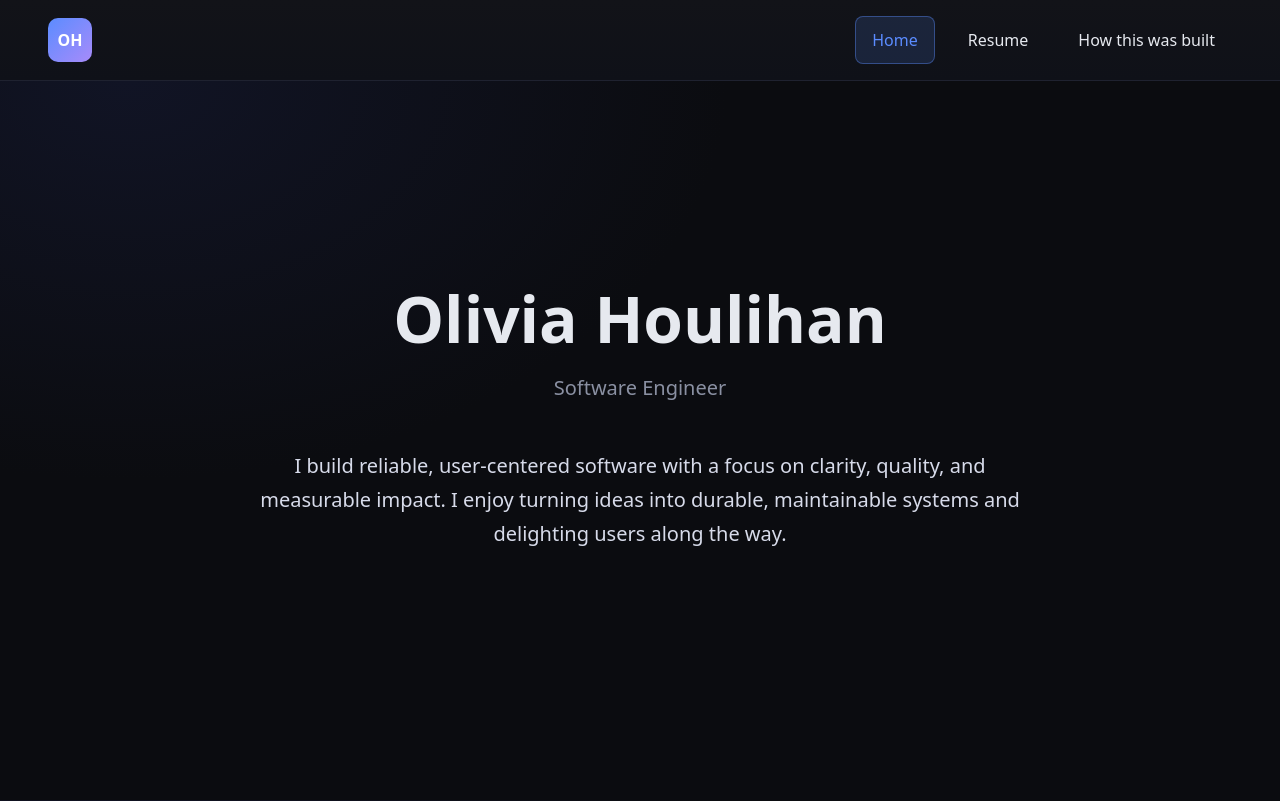
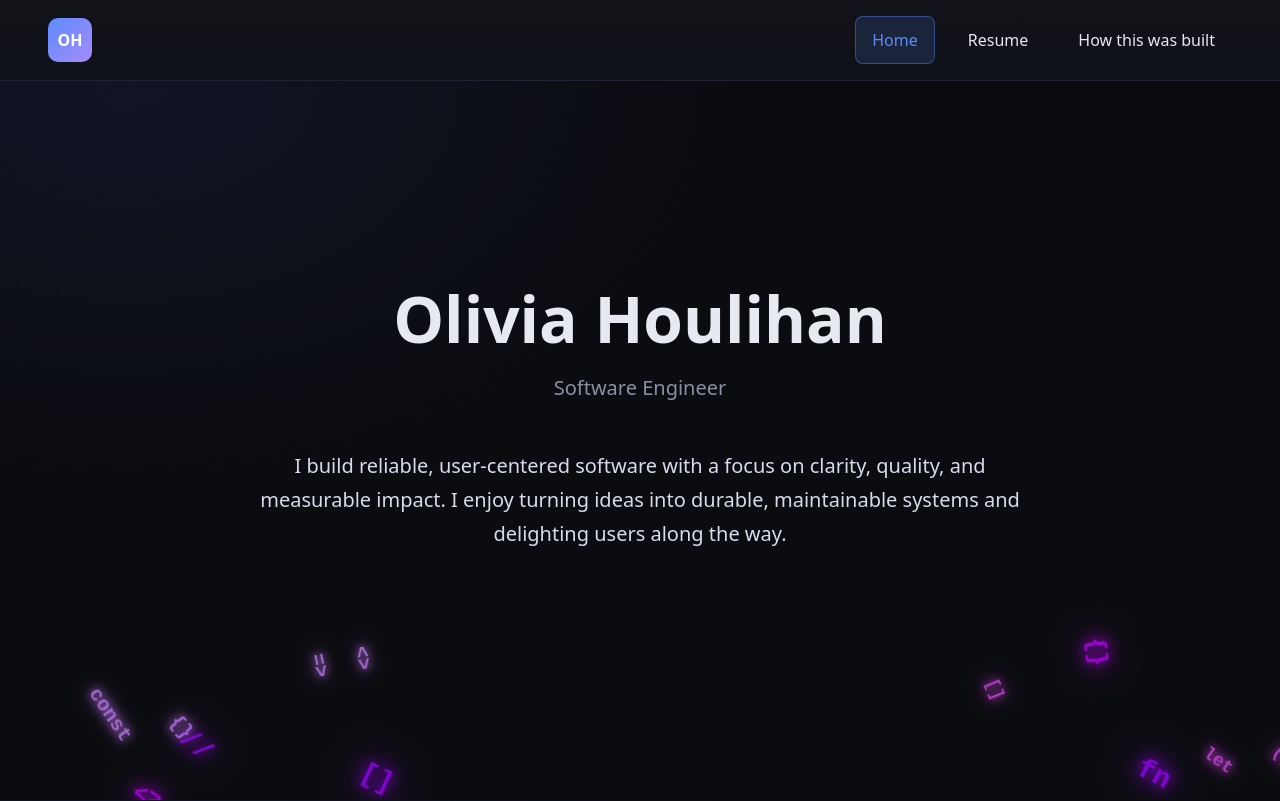
Before and after one commit to Livy1159/OliviaHoulihanWebsite, a Next.js app: page / in a window 1280 px wide. Built offline with nearby package versions, Linux system fonts and the light colour scheme.

Commit message:
Add animation

```diff
--- /dev/null
+++ b/app/components/TechAnimation.module.scss
@@ -0,0 +1,88 @@
+@import '../variables';
+
+.animationContainer {
+  position: fixed;
+  top: 80px; // Account for navigation bar
+  left: 0;
+  width: 100%;
+  height: calc(100vh - 80px);
+  pointer-events: none;
+  z-index: 0;
+  overflow: hidden;
+}
+
+.floatingElement {
+  position: absolute;
+  bottom: -50px;
+  font-family: 'Courier New', monospace;
+  font-size: 24px;
+  color: #BF00FF; // Neon purple
+  font-weight: 600;
+  user-select: none;
+  animation: floatUp linear infinite;
+  white-space: nowrap;
+  text-shadow: 0 0 10px #BF00FF, 0 0 20px #BF00FF, 0 0 30px #BF00FF;
+
+  // Add some variation to sizes
+  &:nth-child(odd) {
+    font-size: 20px;
+    color: #C77DFF; // Lighter neon purple
+    text-shadow: 0 0 8px #C77DFF, 0 0 16px #C77DFF;
+  }
+
+  &:nth-child(3n) {
+    font-size: 28px;
+    color: #9D00FF; // Deeper neon purple
+    text-shadow: 0 0 12px #9D00FF, 0 0 24px #9D00FF, 0 0 36px #9D00FF;
+  }
+
+  &:nth-child(4n) {
+    font-size: 18px;
+    color: #D946EF; // Bright neon purple
+    text-shadow: 0 0 8px #D946EF, 0 0 16px #D946EF;
+  }
+}
+
+@keyframes floatUp {
+  0% {
+    transform: translateY(0) rotate(0deg);
+    opacity: 0;
+  }
+  5% {
+    opacity: 0.8;
+  }
+  95% {
+    opacity: 0.8;
+  }
+  100% {
+    transform: translateY(-100vh) rotate(360deg);
+    opacity: 0;
+  }
+}
+
+// Reduce animation on mobile for performance
+@media (max-width: $breakpoint-mobile) {
+  .floatingElement {
+    font-size: 18px;
+
+    &:nth-child(odd) {
+      font-size: 16px;
+    }
+
+    &:nth-child(3n) {
+      font-size: 20px;
+    }
+
+    &:nth-child(4n) {
+      font-size: 14px;
+    }
+  }
+}
+
+// Reduce motion for users who prefer it
+@media (prefers-reduced-motion: reduce) {
+  .floatingElement {
+    animation: none;
+    opacity: 0;
+  }
+}
--- /dev/null
+++ b/app/components/TechAnimation.tsx
@@ -0,0 +1,50 @@
+'use client';
+
+import { useEffect, useState } from 'react';
+import styles from './TechAnimation.module.scss';
+
+// Tech symbols that will float in the background
+const techSymbols = ['{}', '<>', '[]', '()', '=>', '//', 'const', 'let', 'fn', '{}', '<>', '[]'];
+
+interface FloatingElement {
+  id: number;
+  symbol: string;
+  left: number;
+  delay: number;
+  duration: number;
+}
+
+export default function TechAnimation() {
+  const [elements, setElements] = useState<FloatingElement[]>([]);
+
+  useEffect(() => {
+    // Generate floating elements with random positions and timings
+    const newElements: FloatingElement[] = techSymbols.map((symbol, index) => ({
+      id: index,
+      symbol,
+      left: Math.random() * 100, // Random horizontal position (0-100%)
+      delay: Math.random() * 5, // Random delay (0-5s)
+      duration: 15 + Math.random() * 10, // Random duration (15-25s)
+    }));
+
+    setElements(newElements);
+  }, []);
+
+  return (
+    <div className={styles.animationContainer}>
+      {elements.map((element) => (
+        <div
+          key={element.id}
+          className={styles.floatingElement}
+          style={{
+            left: `${element.left}%`,
+            animationDelay: `${element.delay}s`,
+            animationDuration: `${element.duration}s`,
+          }}
+        >
+          {element.symbol}
+        </div>
+      ))}
+    </div>
+  );
+}
--- a/app/page.module.scss
+++ b/app/page.module.scss
@@ -5,12 +5,16 @@
   display: flex;
   align-items: center;
   justify-content: center;
+  position: relative;
+  z-index: 1;
 }
 
 .content {
   max-width: 900px;
   padding: $spacing-2xl $spacing-xl;
   text-align: center;
+  position: relative;
+  z-index: 2;
 
   @media (max-width: $breakpoint-mobile) {
     padding: $spacing-xl $spacing-lg;
--- a/app/page.tsx
+++ b/app/page.tsx
@@ -1,9 +1,11 @@
 import Link from 'next/link';
 import styles from './page.module.scss';
+import TechAnimation from './components/TechAnimation';
 
 export default function HomePage() {
   return (
     <main className={styles.container}>
+      <TechAnimation />
       <section className={styles.content}>
         <h1 className={styles.title}>Olivia Houlihan</h1>
         <p className={styles.subtitle}>Software Engineer</p>
```
